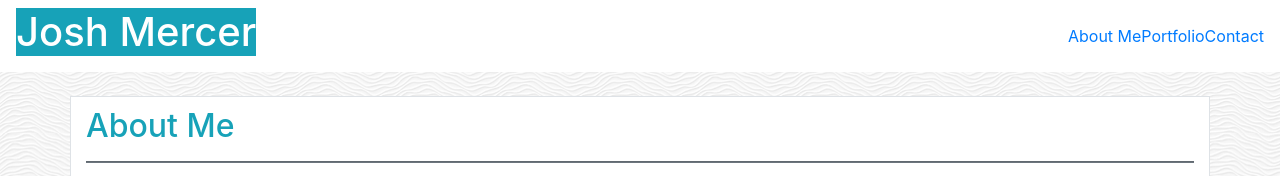
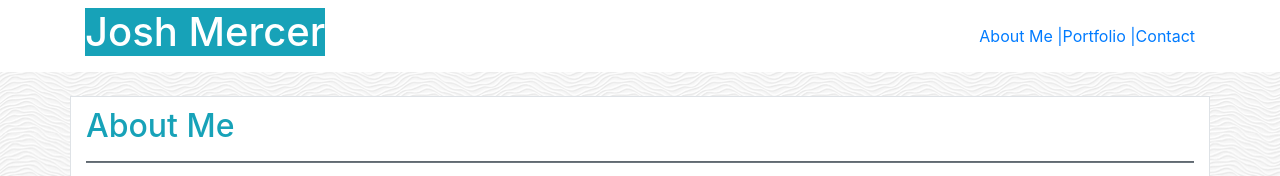
Before and after one commit to Mercerjk/Bootstrap-Portfolio, a plain HTML site: page index.html in a window 1280 px wide. Shown: the top 176 px of the page. Drawn offline with nearby package versions, Linux system fonts and the light colour scheme.

Commit message:
changed navbar

```diff
--- a/index.html
+++ b/index.html
@@ -23,6 +23,7 @@
   <body>
     <!--Navbar-->
     <nav class="navbar navbar-expand-lg navbar-light bg-white">
+      <div class="container">
       <div class="row-md">
         <div class="col-md"></div>
           <h1 class="bg-info text-white wrapper">Josh Mercer</h1>
@@ -30,10 +31,11 @@
         <div class="col-md"></div>
         <ul class="nav navbar-nav">
             <li class="active">
-            <li><a href="index.html">About Me </a></li>
-            <li><a href="portfolio.html">Portfolio </a></li>
-            <li><a href="contact.html">Contact</a></li>
+            <li><a href="index.html">About Me  |</a></li>
+            <li><a href="portfolio.html">Portfolio  |</a></li>
+            <li><a href="contact.html">     Contact</a></li>
           </ul>
+        </div>
         </div>
       </div>
 
--- a/style.css
+++ b/style.css
@@ -38,3 +38,11 @@ hr {
 h1{
   display:block;
 }
+
+li{
+  text-align: center;
+}
+
+a {
+  text-align: center;
+}
```
